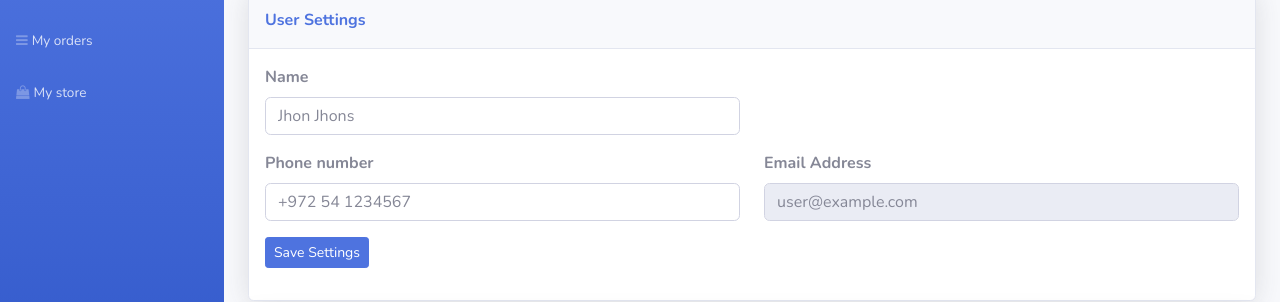
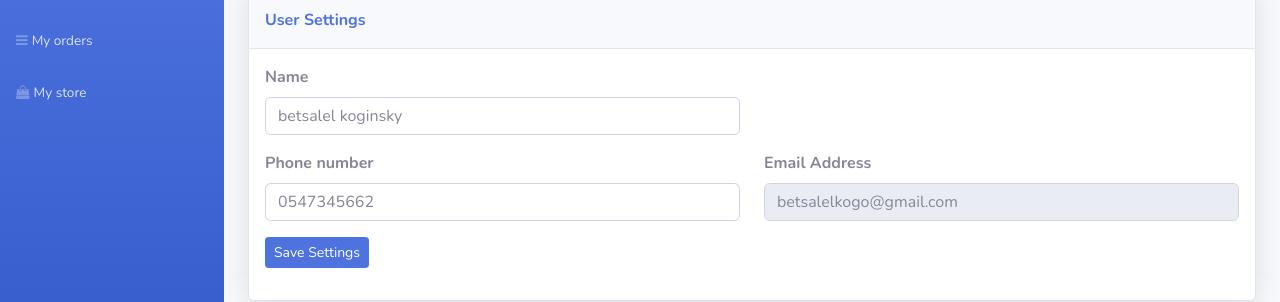
Before and after one commit to dagidagi1/bikeApp, a website with bundled scripts: page profile.html in a window 1280 px wide. Shown: the part 161-463 px from the top of the page. Built offline with nearby package versions, Linux system fonts and the light colour scheme.

Commit message:
home page change

```diff
--- a/profile.html
+++ b/profile.html
@@ -203,9 +203,8 @@
                           ><input
                             class="form-control"
                             type="text"
-                            id="first_name"
+                            id="phone_number"
                             placeholder="+972 54 1234567"
-                            name="first_name"
                           />
                         </div>
                       </div>
@@ -296,6 +295,6 @@
     </div>
     <script src="https://cdn.jsdelivr.net/npm/bootstrap@5.1.3/dist/js/bootstrap.bundle.min.js"></script>
     <script src="assets/js/script.min.js"></script>
-    <script src="profile.js"></script>
+    <script type="module" src="profile.js"></script>
   </body>
 </html>
--- a/profile.js
+++ b/profile.js
@@ -1,2 +1,13 @@
+import {user} from "./user.js"
 const search = document.getElementById("searchgroup");
 search.remove();
+let username=document.getElementById("username");
+let phone_number=document.getElementById("phone_number");
+let email=document.getElementById("email");
+
+const updateDetails=()=>{
+    username.value=user.name;
+    phone_number.value=user.phone;
+    email.value=user.email;;
+}
+updateDetails();
```
